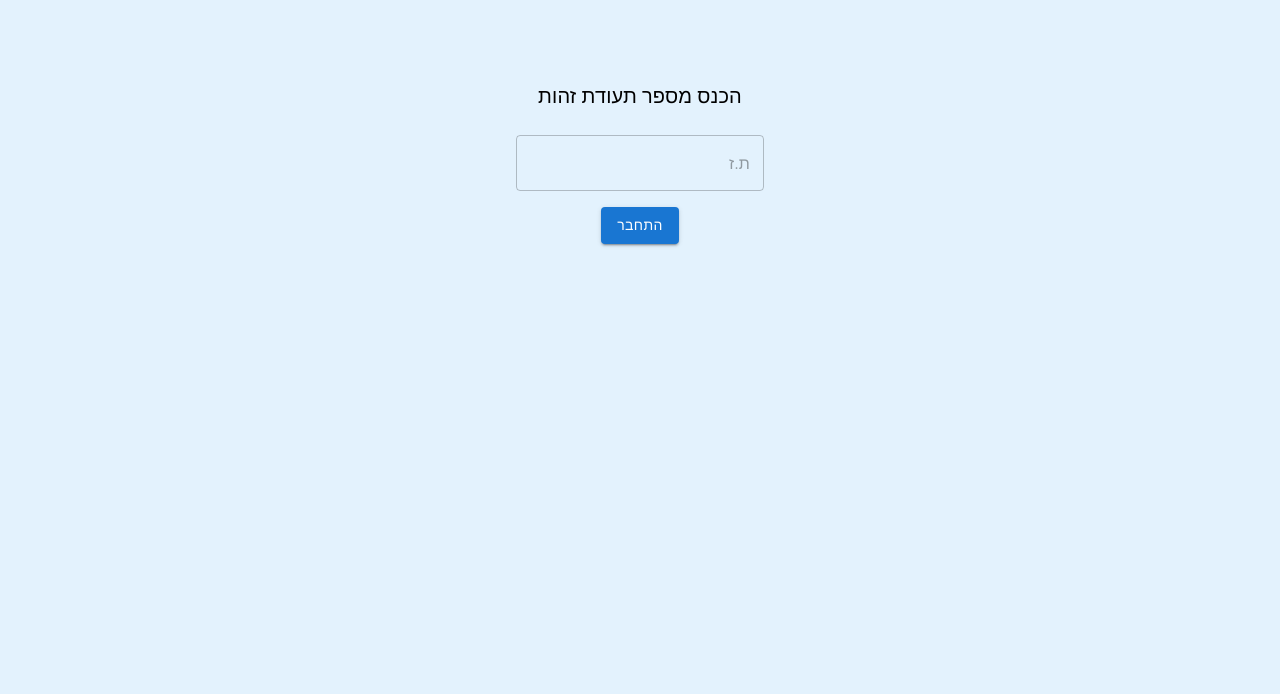
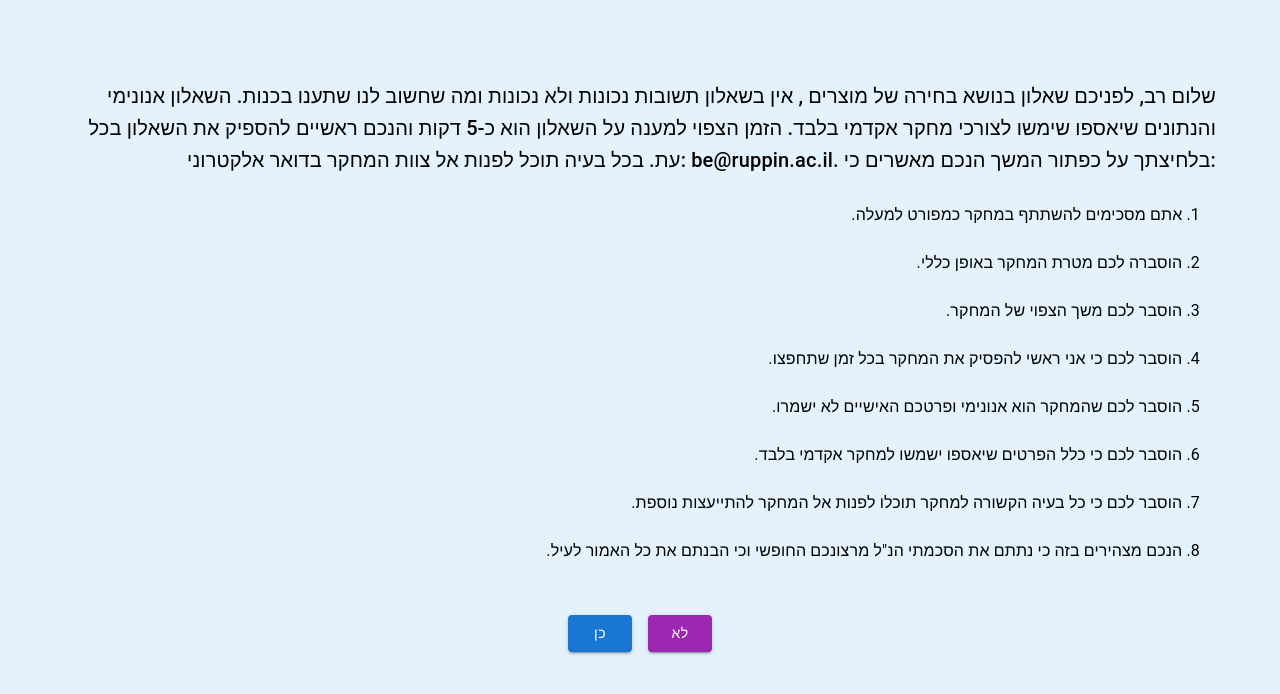
Before and after one commit to FireDgun/preferences, a React (Create React App) app: page /welcome in a window 1280 px wide. Shown: the top 694 px of the page. Built offline with nearby package versions, Linux system fonts and the light colour scheme; no server answers; the database is empty.

Commit message:
Remove unused code in Router.jsx

```diff
--- a/src/routes/Router.jsx
+++ b/src/routes/Router.jsx
@@ -9,21 +9,10 @@ import Explanation from "../pages/Explanation";
 import TestPage from "../pages/TestPage";
 import LogIn from "../pages/LogIn";
 import FinishStageOne from "../tests/simplePreferences/FinishStageOne";
-import { useUser } from "../providers/UserProvider";
 import DashboardPage from "../dashboard/pages/DashboardPage";
 import StageOneClosed from "../tests/StageOneClosed";
 
 export default function Router() {
-  const { user } = useUser();
-
-  if (!user) {
-    return (
-      <Routes>
-        <Route path="*" element={<LogIn />} />
-      </Routes>
-    );
-  }
-
   return (
     <Routes>
       <Route path={ROUTES.ROOT} element={<LogIn />} />
```
